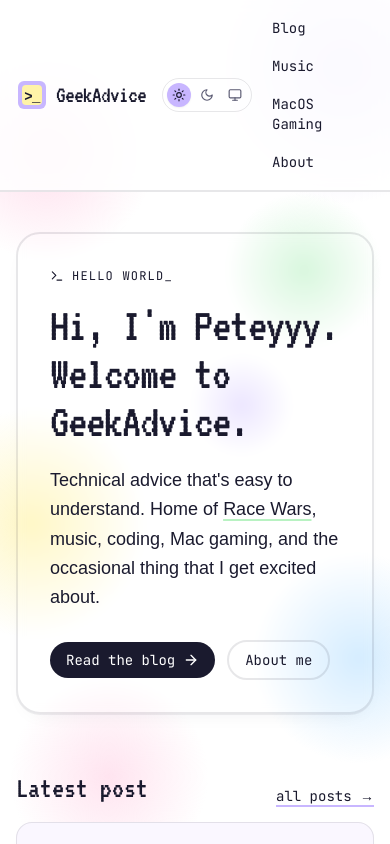
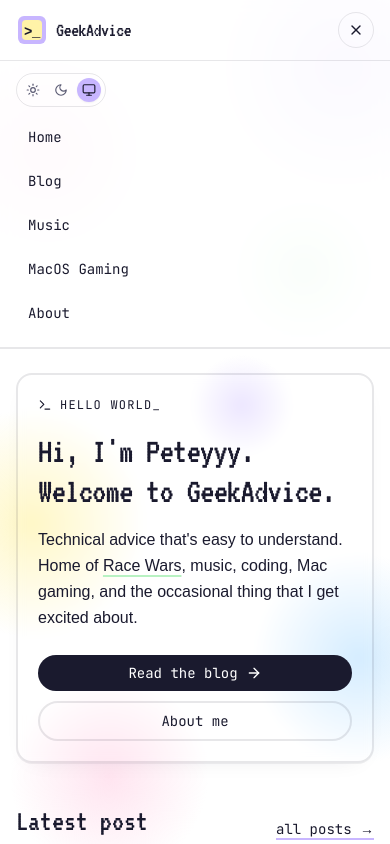
Before and after one commit to peteynut/geekadvice.au, a Next.js app: page / in a window 390 px wide. Both pictures are taken after a click on the button "Open menu". Shown: the top 844 px of the page. Built offline with nearby package versions, Linux system fonts and the light colour scheme; a web font is replaced by a local one.

Commit message:
Added mobile friendly layout

```diff
--- a/src/app/layout.tsx
+++ b/src/app/layout.tsx
@@ -58,7 +58,11 @@
 
 export default function RootLayout({ children }: { children: React.ReactNode }) {
   return (
-    <html lang="en" className={`${inter.variable} ${jet.variable} ${vt323.variable}`}>
+    <html
+      lang="en"
+      suppressHydrationWarning
+      className={`${inter.variable} ${jet.variable} ${vt323.variable}`}
+    >
       <body className="flex min-h-screen flex-col font-sans">
         <script
           dangerouslySetInnerHTML={{
--- a/src/app/page.tsx
+++ b/src/app/page.tsx
@@ -12,18 +12,18 @@
 
   return (
     <Container>
-      <section className="relative mt-10 overflow-hidden rounded-3xl border-2 border-ink/10 bg-surface/80 p-8 shadow-card backdrop-blur-sm md:p-14">
+      <section className="relative mt-6 overflow-hidden rounded-2xl border-2 border-ink/10 bg-surface/80 p-5 shadow-card backdrop-blur-sm sm:p-6 md:mt-10 md:rounded-3xl md:p-14">
         <div className="absolute inset-0 -z-10 bg-gradient-to-br from-purple/40 via-blue/30 to-yellow/40" />
         <div className="max-w-2xl">
           <p className="inline-flex items-center gap-2 font-mono text-xs uppercase tracking-widest text-ink/70">
             <Terminal className="h-3.5 w-3.5" /> hello world_
           </p>
-          <h1 className="mt-3 font-retro text-5xl tracking-tight text-ink md:text-7xl">
+          <h1 className="mt-3 font-retro text-4xl tracking-tight text-ink sm:text-5xl md:text-7xl">
             Hi, I&apos;m Peteyyy.
             <br />
             <span className="text-ink/70">Welcome to {site.name}.</span>
           </h1>
-          <p className="mt-5 max-w-prose text-lg leading-relaxed text-ink/80">
+          <p className="mt-4 max-w-prose text-base leading-relaxed text-ink/80 md:mt-5 md:text-lg">
             Technical advice that&apos;s easy to understand. Home of{" "}
             <Link
               href={site.social.racewars}
@@ -33,16 +33,16 @@
             </Link>
             , music, coding, Mac gaming, and the occasional thing that I get excited about.
           </p>
-          <div className="mt-7 flex flex-wrap items-center gap-3">
+          <div className="mt-6 flex flex-wrap items-center gap-2.5 md:mt-7 md:gap-3">
             <Link
               href="/blog/"
-              className="inline-flex items-center gap-2 rounded-full bg-ink px-4 py-2 text-sm font-mono text-bg hover:opacity-90"
+              className="inline-flex w-full items-center justify-center gap-2 rounded-full bg-ink px-4 py-2 text-sm font-mono text-bg hover:opacity-90 sm:w-auto"
             >
               Read the blog <ArrowRight className="h-4 w-4" />
             </Link>
             <Link
               href="/about/"
-              className="inline-flex items-center gap-2 rounded-full border-2 border-ink/30 bg-yellow/60 px-4 py-2 text-sm font-mono text-ink hover:bg-yellow"
+              className="inline-flex w-full items-center justify-center gap-2 rounded-full border-2 border-ink/30 bg-yellow/60 px-4 py-2 text-sm font-mono text-ink hover:bg-yellow sm:w-auto"
             >
               About me
             </Link>
@@ -51,7 +51,7 @@
       </section>
 
       {latest && (
-        <section className="mt-14">
+        <section className="mt-10 md:mt-14">
           <div className="mb-4 flex items-end justify-between">
             <h2 className="font-retro text-3xl text-ink">Latest post</h2>
             <Link
@@ -66,7 +66,7 @@
       )}
 
       {rest.length > 0 && (
-        <section className="mt-14">
+        <section className="mt-10 md:mt-14">
           <h2 className="mb-4 font-retro text-2xl text-ink">More posts</h2>
           <div className="grid gap-6 md:grid-cols-2 lg:grid-cols-3">
             {rest.map((p) => (
@@ -76,29 +76,29 @@
         </section>
       )}
 
-      <section className="mt-16 grid gap-6 md:grid-cols-3">
+      <section className="mt-12 grid gap-4 md:mt-16 md:gap-6 md:grid-cols-3">
         <Link
           href="/music/"
-          className="group rounded-2xl border border-ink/10 bg-pink/30 p-6 transition-transform hover:-translate-y-0.5"
+          className="group rounded-2xl border border-ink/10 bg-pink/30 p-5 transition-transform hover:-translate-y-0.5 md:p-6"
         >
           <Chip variant="pink">Music</Chip>
-          <p className="mt-3 font-retro text-2xl text-ink">Beats, demos &amp; SoundCloud</p>
+          <p className="mt-3 font-retro text-xl text-ink md:text-2xl">Beats, demos &amp; SoundCloud</p>
           <p className="mt-2 text-sm text-ink/70">Listen to what I&apos;ve been making.</p>
         </Link>
         <Link
           href="/macos-gaming/"
-          className="group rounded-2xl border border-ink/10 bg-green/30 p-6 transition-transform hover:-translate-y-0.5"
+          className="group rounded-2xl border border-ink/10 bg-green/30 p-5 transition-transform hover:-translate-y-0.5 md:p-6"
         >
           <Chip variant="green">MacOS Gaming</Chip>
-          <p className="mt-3 font-retro text-2xl text-ink">Games on Apple silicon</p>
+          <p className="mt-3 font-retro text-xl text-ink md:text-2xl">Games on Apple silicon</p>
           <p className="mt-2 text-sm text-ink/70">Posts about gaming on Mac.</p>
         </Link>
         <Link
           href="/about/"
-          className="group rounded-2xl border border-ink/10 bg-blue/30 p-6 transition-transform hover:-translate-y-0.5"
+          className="group rounded-2xl border border-ink/10 bg-blue/30 p-5 transition-transform hover:-translate-y-0.5 md:p-6"
         >
           <Chip variant="blue">About</Chip>
-          <p className="mt-3 font-retro text-2xl text-ink">Who is this guy?</p>
+          <p className="mt-3 font-retro text-xl text-ink md:text-2xl">Who is this guy?</p>
           <p className="mt-2 text-sm text-ink/70">The story, the stack, the why.</p>
         </Link>
       </section>
--- a/src/components/site/SiteFooter.tsx
+++ b/src/components/site/SiteFooter.tsx
@@ -3,8 +3,8 @@
 
 export function SiteFooter() {
   return (
-    <footer className="mt-24 border-t border-ink/10 bg-surface">
-      <div className="mx-auto grid max-w-wide gap-6 px-4 py-10 md:grid-cols-3 md:px-6">
+    <footer className="mt-16 border-t border-ink/10 bg-surface md:mt-24">
+      <div className="mx-auto grid max-w-wide gap-6 px-4 py-8 md:grid-cols-3 md:px-6 md:py-10">
         <div>
           <p className="font-retro text-2xl text-ink">{site.name}</p>
           <p className="mt-2 text-sm text-muted">{site.description}</p>
@@ -57,7 +57,7 @@
         </div>
       </div>
       <div className="border-t border-ink/10">
-        <div className="mx-auto flex max-w-wide items-center justify-between px-4 py-4 text-xs text-muted md:px-6">
+        <div className="mx-auto flex max-w-wide flex-col items-start gap-1.5 px-4 py-4 text-xs text-muted sm:flex-row sm:items-center sm:justify-between md:px-6">
           <p>
             &copy; {new Date().getFullYear()} {site.author}. All rights reserved.
           </p>
--- a/src/components/site/SiteHeader.tsx
+++ b/src/components/site/SiteHeader.tsx
@@ -1,4 +1,9 @@
+"use client";
+
 import Link from "next/link";
+import { useEffect, useState } from "react";
+import { usePathname } from "next/navigation";
+import { Menu, X } from "lucide-react";
 import { site } from "@/lib/site";
 import { ThemeBadge } from "./ThemeBadge";
 import { ThemeToggle } from "./ThemeToggle";
@@ -11,21 +16,28 @@
 };
 
 export function SiteHeader() {
+  const pathname = usePathname();
+  const [mobileOpen, setMobileOpen] = useState(false);
+
+  useEffect(() => {
+    setMobileOpen(false);
+  }, [pathname]);
+
   return (
     <header
       className="sticky top-0 z-30 border-b-2 border-ink/10 backdrop-blur"
       style={{ backgroundColor: "var(--header-bg)" }}
     >
-      <div className="mx-auto flex max-w-wide items-center gap-4 px-4 py-3 md:px-6">
+      <div className="mx-auto flex max-w-wide items-center gap-3 px-4 py-3 md:gap-4 md:px-6">
         <Link
           href="/"
-          className="flex items-center gap-2 font-retro text-2xl tracking-tight text-ink hover:opacity-80"
+          className="flex items-center gap-2 font-retro text-xl tracking-tight text-ink hover:opacity-80 md:text-2xl"
           aria-label={`${site.name} — home`}
         >
           <ThemeBadge className="h-8 w-8" />
           <span>{site.name}</span>
         </Link>
-        <div className="ml-auto flex items-center gap-2">
+        <div className="ml-auto hidden items-center gap-2 md:flex">
           <ThemeToggle />
           <nav aria-label="Primary">
             <ul className="flex flex-wrap items-center gap-1.5 text-sm font-mono">
@@ -45,7 +57,43 @@
             </ul>
           </nav>
         </div>
+
+        <button
+          type="button"
+          aria-expanded={mobileOpen}
+          aria-controls="mobile-primary-nav"
+          aria-label={mobileOpen ? "Close menu" : "Open menu"}
+          onClick={() => setMobileOpen((open) => !open)}
+          className="ml-auto inline-flex h-9 w-9 items-center justify-center rounded-full border border-ink/15 bg-surface/80 text-ink md:hidden"
+        >
+          {mobileOpen ? <X className="h-4 w-4" /> : <Menu className="h-4 w-4" />}
+        </button>
       </div>
+
+      {mobileOpen && (
+        <div className="border-t border-ink/10 px-4 pb-4 pt-3 md:hidden">
+          <div className="mx-auto max-w-wide space-y-3">
+            <ThemeToggle />
+            <nav id="mobile-primary-nav" aria-label="Primary mobile">
+              <ul className="grid gap-2 text-sm font-mono">
+                {site.nav.map((item) => {
+                  const styles = NAV_STYLES[item.href] ?? "bg-purple/60 hover:bg-purple";
+                  return (
+                    <li key={item.href}>
+                      <Link
+                        href={item.href}
+                        className={`block rounded-xl px-3 py-2 text-ink transition-colors ${styles}`}
+                      >
+                        {item.label}
+                      </Link>
+                    </li>
+                  );
+                })}
+              </ul>
+            </nav>
+          </div>
+        </div>
+      )}
     </header>
   );
 }
--- a/src/components/site/ThemeToggle.tsx
+++ b/src/components/site/ThemeToggle.tsx
@@ -27,10 +27,12 @@
 }
 
 export function ThemeToggle() {
-  const [theme, setTheme] = useState<Theme>(() => getStored() ?? "system");
+  const [theme, setTheme] = useState<Theme>("system");
 
   useEffect(() => {
-    applyTheme(theme);
+    const initialTheme = getStored() ?? "system";
+    setTheme(initialTheme);
+    applyTheme(initialTheme);
 
     const mql = window.matchMedia("(prefers-color-scheme: dark)");
     const onSystemChange = () => {
@@ -39,7 +41,7 @@
     };
     mql.addEventListener("change", onSystemChange);
     return () => mql.removeEventListener("change", onSystemChange);
-    // theme is intentionally read once on mount; subsequent changes go through update().
+    // local storage is intentionally read once on mount; subsequent changes go through update().
     // eslint-disable-next-line react-hooks/exhaustive-deps
   }, []);
 
```
Lines whose indentation alone changed are shown as unchanged.
